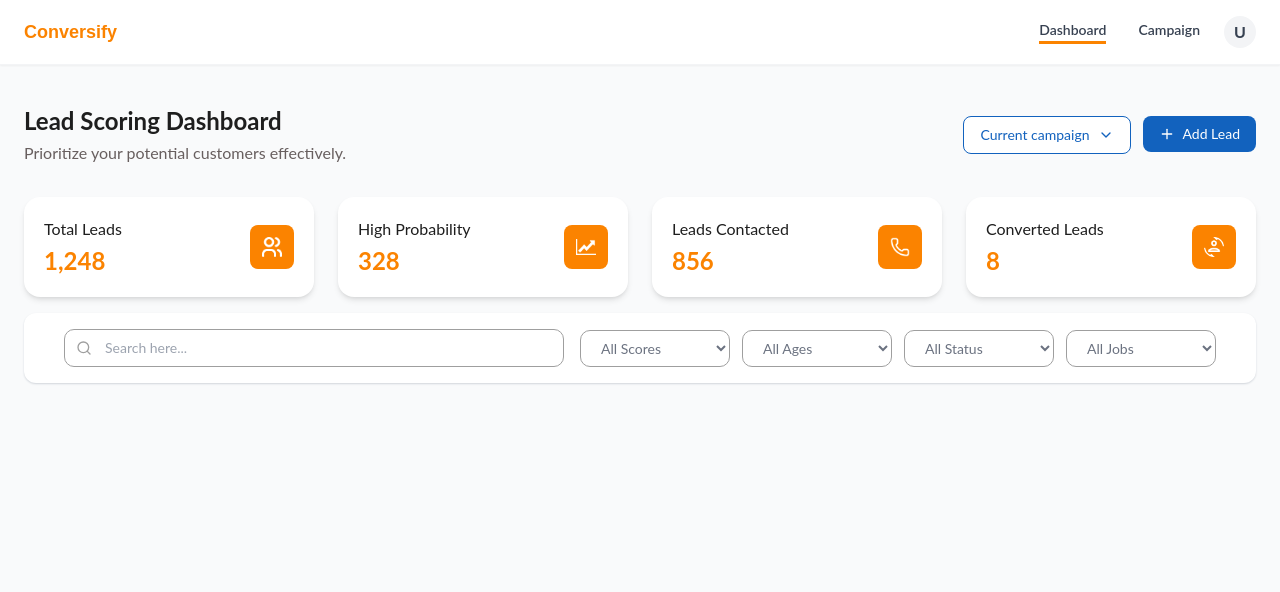
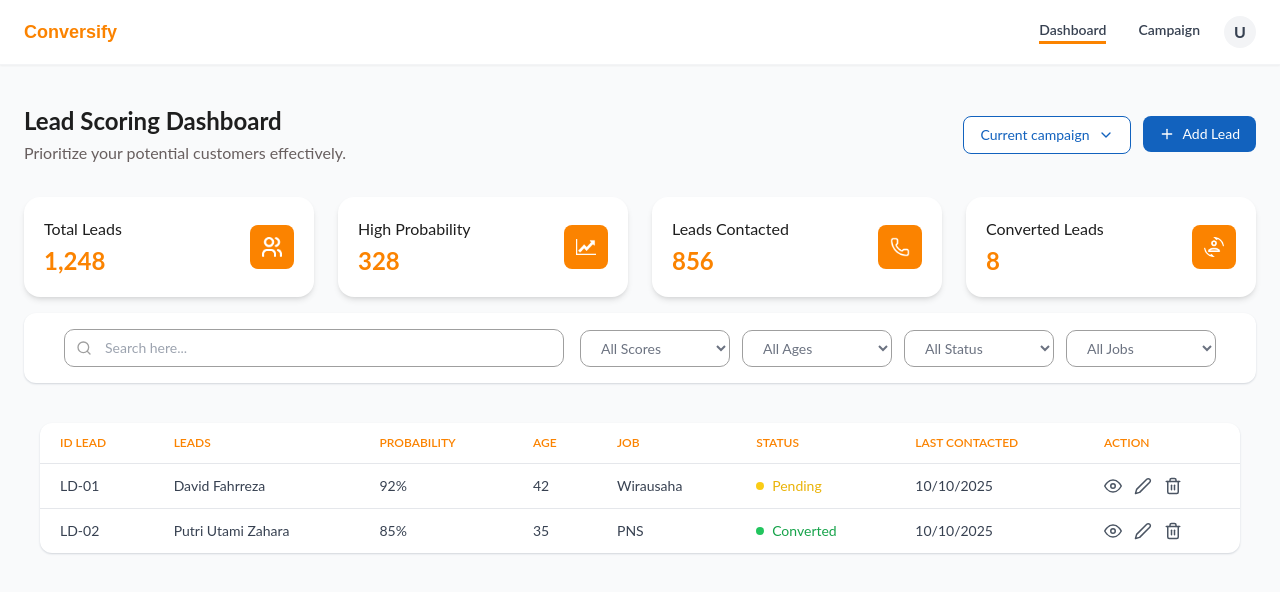
Before and after one commit to konversify-dev/FRONTEND, a React (Vite) app: page /dashboard in a window 1280 px wide. Shown: the top 592 px of the page. Built offline with nearby package versions, Linux system fonts and the light colour scheme.

Commit message:
feat: implement Table component in Dashboard with data dummy

```diff
--- a/src/components/layout/Table.jsx
+++ b/src/components/layout/Table.jsx
@@ -0,0 +1,51 @@
+import React from "react";
+
+export default function Table({ columns = [], data = [] }) {
+  return (
+    <div className="overflow-x-auto bg-white rounded-xl shadow-sm shadow-gray-300">
+      <table className="min-w-full text-sm text-left border-collapse">
+        {/* Table Head */}
+        <thead className=" text-gray-700 uppercase text-xs">
+          <tr>
+            {columns.map((col, index) => (
+              <th key={index} className="px-5 py-3 font-semibold text-primary-light whitespace-nowrap">
+                {col.header}
+              </th>
+            ))}
+          </tr>
+        </thead>
+
+        {/* Table Body */}
+        <tbody>
+          {data.length === 0 ? (
+            <tr>
+              <td
+                colSpan={columns.length}
+                className="text-center py-6 text-gray-500"
+              >
+                No data available
+              </td>
+            </tr>
+          ) : (
+            data.map((row, rowIndex) => (
+              <tr
+                key={rowIndex}
+                className="border-t hover:bg-blue-50 transition-colors duration-150"
+              >
+                {columns.map((col, colIndex) => (
+                  <td
+                    key={colIndex}
+                    className="px-5 py-3 text-gray-700 whitespace-nowrap"
+                  >
+                    {/* Jika kolom punya render function, gunakan itu */}
+                    {col.render ? col.render(row[col.accessor], row) : row[col.accessor]}
+                  </td>
+                ))}
+              </tr>
+            ))
+          )}
+        </tbody>
+      </table>
+    </div>
+  );
+}
--- a/src/pages/Sales/Dashboard.jsx
+++ b/src/pages/Sales/Dashboard.jsx
@@ -4,6 +4,8 @@ import Button from "../../components/utils/Button";
 import Header from "../../components/layout/Header.jsx";
 import SummaryCard from "../../components/layout/SummaryCard.jsx";
 import SearchFilterBar from "../../components/utils/SearchFilterBar";
+import Table from "../../components/layout/Table.jsx";
+import { FiEye, FiEdit2, FiTrash2 } from "react-icons/fi";
 
 // Import ikon lokal
 import usersIcon from "../../assets/sales/users.png";
@@ -42,6 +44,78 @@ export default function Dashboard() {
         { id: "job", placeholder: "All Jobs", options: ["Sales", "PNS", "Freelancer"] },
     ];
     console.log(searchQuery, filters);
+
+    // TABEL DATA DAN KOLOM
+    const columns = [
+    { header: "ID Lead", accessor: "id" },
+    { header: "Leads", accessor: "name" },
+    { header: "Probability", accessor: "probability" },
+    { header: "Age", accessor: "age" },
+    { header: "Job", accessor: "job" },
+    {
+      header: "Status",
+      accessor: "status",
+      render: (value) => (
+        <span
+          className={`flex items-center gap-2 ${
+            value === "Converted"
+              ? "text-green-600"
+              : value === "Pending"
+              ? "text-yellow-500"
+              : value === "Failed"
+              ? "text-red-500"
+              : "text-blue-500"
+          }`}
+        >
+          <span
+            className={`w-2 h-2 rounded-full ${
+              value === "Converted"
+                ? "bg-green-500"
+                : value === "Pending"
+                ? "bg-yellow-400"
+                : value === "Failed"
+                ? "bg-red-500"
+                : "bg-blue-400"
+            }`}
+          ></span>
+          {value}
+        </span>
+      ),
+    },
+    { header: "Last Contacted", accessor: "lastContact" },
+    {
+      header: "Action",
+      accessor: "action",
+      render: () => (
+        <div className="flex gap-3 text-lg text-gray-600">
+          <FiEye className="cursor-pointer hover:text-blue-500" />
+          <FiEdit2 className="cursor-pointer hover:text-yellow-500" />
+          <FiTrash2 className="cursor-pointer hover:text-red-500" />
+        </div>
+      ),
+    },
+  ];
+
+  const data = [
+    {
+      id: "LD-01",
+      name: "David Fahrreza",
+      probability: "92%",
+      age: 42,
+      job: "Wirausaha",
+      status: "Pending",
+      lastContact: "10/10/2025",
+    },
+    {
+      id: "LD-02",
+      name: "Putri Utami Zahara",
+      probability: "85%",
+      age: 35,
+      job: "PNS",
+      status: "Converted",
+      lastContact: "10/10/2025",
+    },
+  ];
 
   return (
     <div className="min-h-screen bg-gray-50 font-lato">
@@ -106,6 +180,11 @@ export default function Dashboard() {
           onSearchChange={handleSearchChange}
           onFilterChange={handleFilterChange}
         />
+
+        {/* 📊 Table Data Leads */
+        <div className="p-4">
+            <Table columns={columns} data={data} />
+        </div>}
       </main>
     </div>
   );
```
